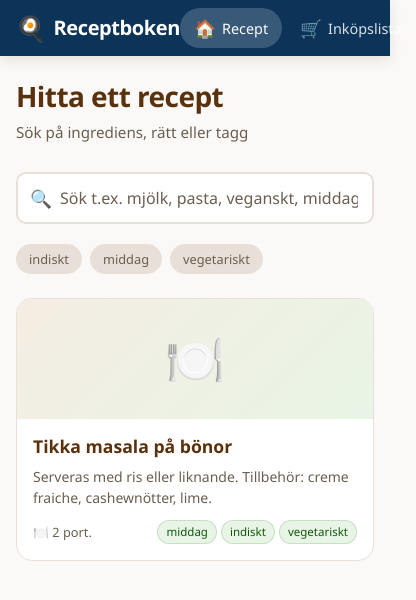
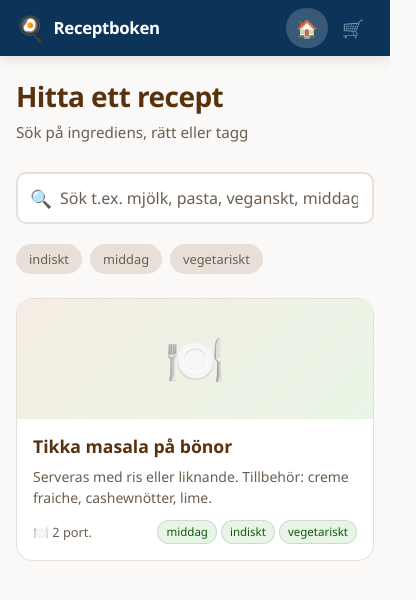
Before and after one commit to johannalamm/recept-ai, a website built with Vite: page index.html in a window 390 px wide. Shown: the whole page, 416 px wide, since content can reach past the window. Built offline with nearby package versions, Linux system fonts and the light colour scheme.

Commit message:
fix: optimize for mobile screens

```diff
--- a/index.html
+++ b/index.html
@@ -2,7 +2,7 @@
 <html lang="sv">
   <head>
     <meta charset="UTF-8" />
-    <meta name="viewport" content="width=device-width, initial-scale=1.0" />
+    <meta name="viewport" content="width=device-width, initial-scale=1.0, maximum-scale=1.0, user-scalable=no" />
     <meta name="theme-color" content="#59310C" />
     <meta name="apple-mobile-web-app-capable" content="yes" />
     <meta name="apple-mobile-web-app-status-bar-style" content="black-translucent" />
--- a/src/components/nav.ts
+++ b/src/components/nav.ts
@@ -13,10 +13,10 @@ export function renderNav(): void {
       </div>
       <div class="nav-links">
         <button class="nav-link ${hash === "#/" || hash === "" ? "active" : ""}" data-href="#/">
-          <span class="nav-icon">🏠</span> Recept
+          <span class="nav-icon">🏠</span><span class="nav-label"> Recept</span>
         </button>
         <button class="nav-link ${hash.startsWith("#/shopping") ? "active" : ""}" data-href="#/shopping">
-          <span class="nav-icon">🛒</span> Inköpslista
+          <span class="nav-icon">🛒</span><span class="nav-label"> Inköpslista</span>
           ${uncheckedCount > 0 ? `<span class="nav-badge">${uncheckedCount}</span>` : ""}
         </button>
       </div>
--- a/src/styles/main.css
+++ b/src/styles/main.css
@@ -45,6 +45,7 @@
 html {
   font-size: 16px;
   -webkit-text-size-adjust: 100%;
+  overflow-x: hidden;
 }
 
 body {
@@ -53,6 +54,7 @@ body {
   color: var(--color-text);
   line-height: 1.6;
   min-height: 100vh;
+  overflow-x: hidden;
 }
 
 button {
@@ -175,6 +177,24 @@ img {
   padding: 1px 6px;
   min-width: 18px;
   text-align: center;
+}
+
+@media (max-width: 480px) {
+  .nav-logo {
+    font-size: 1.05rem;
+  }
+
+  .nav-link {
+    padding: 8px 10px;
+  }
+
+  .nav-label {
+    display: none;
+  }
+
+  .nav-icon {
+    font-size: 1.3rem;
+  }
 }
 
 /* ============================================================
```
